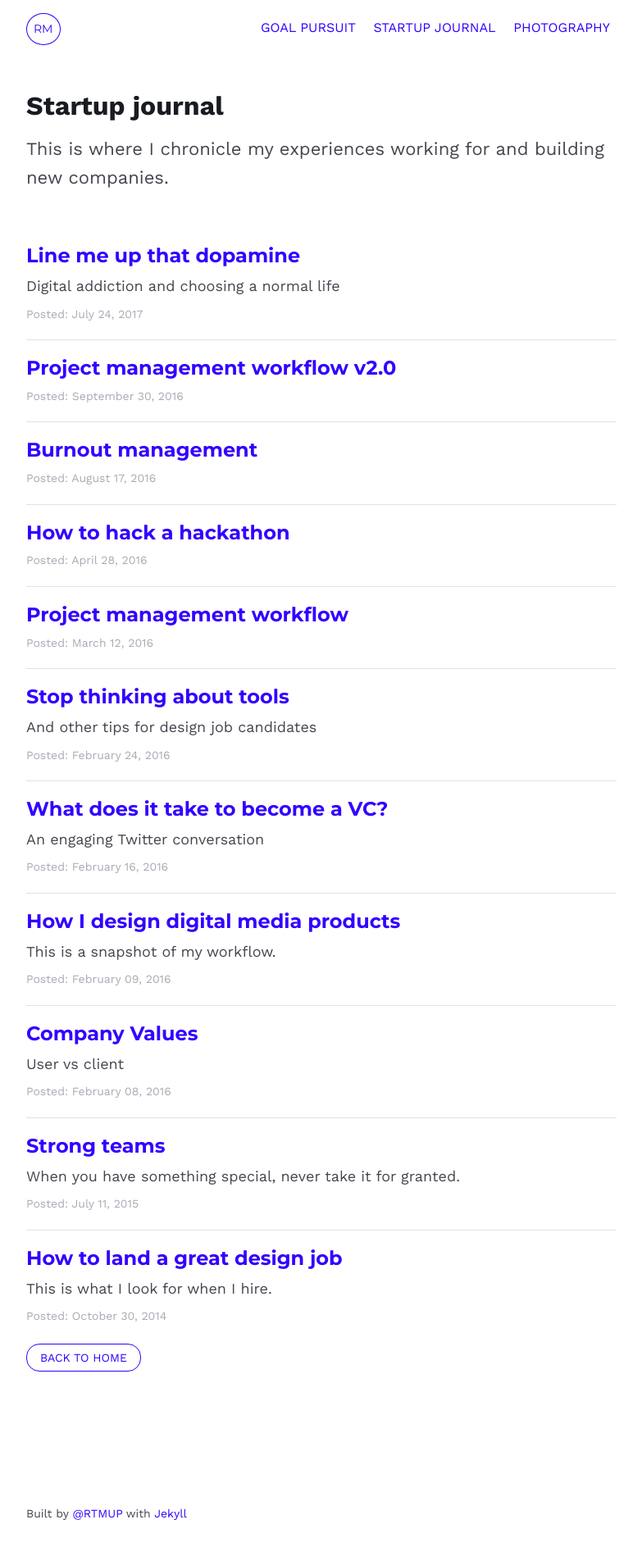
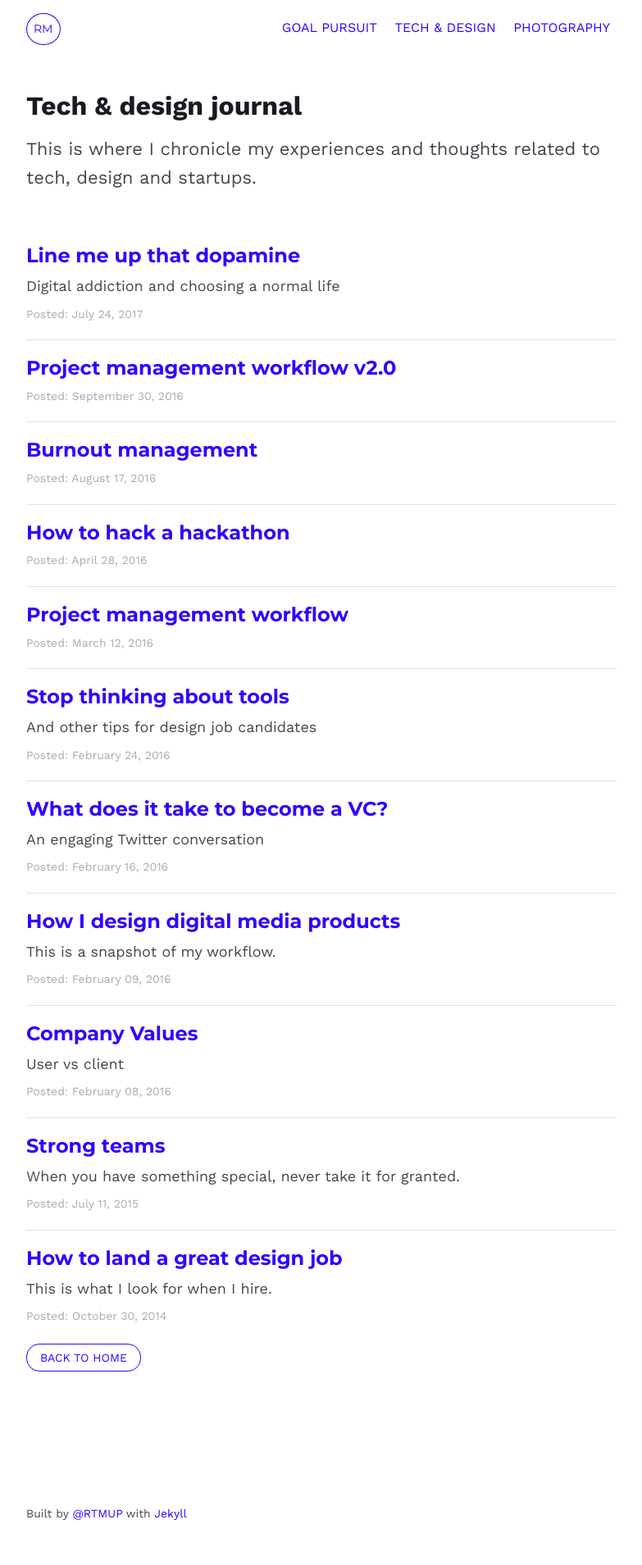
Before and after one commit to mcknightlabs/rtmup, a Jekyll site: the page built from tech-design.html, in a window 1280 px wide. Shown: the whole page at 82% size, without its empty margins (248-1031 px from the left). Built offline with Jekyll 4.4.1, drawn with Linux system fonts in a browser that asks for light colours.

Commit message:
updates startup journal title

```diff
--- a/_includes/nav-desktop.html
+++ b/_includes/nav-desktop.html
@@ -5,7 +5,7 @@
 			<a href="{{ site.github.url }}/goals.html" class="{% if page.url == '/goals.html' %}current{% endif %}">Goal pursuit</a>
 		</li>
 		<li>
-			<a href="{{ site.github.url }}/tech-design.html" class="{% if page.url == '/tech-design.html' %}current{% endif %}">Startup journal</a>
+			<a href="{{ site.github.url }}/tech-design.html" class="{% if page.url == '/tech-design.html' %}current{% endif %}">Tech &amp; design</a>
 		</li>
 		<li>
 			<a href="{{ site.github.url }}/photography.html">Photography</a>
--- a/_includes/nav-mobile.html
+++ b/_includes/nav-mobile.html
@@ -4,7 +4,7 @@
 			<a href="{{ site.url }}/goals.html" class="{% if page.url == '/goals.html' %}current{% endif %} menu-link">Goal pursuit</a>
 		</li>
 		<li>
-			<a href="{{ site.url }}/tech-design.html" class="{% if page.url == '/tech-design.html' %}current{% endif %} menu-link">Startup journal</a>
+			<a href="{{ site.url }}/tech-design.html" class="{% if page.url == '/tech-design.html' %}current{% endif %} menu-link">Tech &amp; design</a>
 		</li>
 		<li>
 			<a href="{{ site.github.url }}/photography.html">Photography</a>
--- a/tech-design.html
+++ b/tech-design.html
@@ -3,8 +3,8 @@ layout: default
 ---
 
 <section class="article-section">
-	<h1>Startup journal</h1>
-	<p class="page-description">This is where I chronicle my experiences working for and building new companies.</p>
+	<h1>Tech &amp; design journal</h1>
+	<p class="page-description">This is where I chronicle my experiences and thoughts related to tech, design and startups.</p>
 	<ul class="article-list">
 		{% for tech in site.categories.tech %}
 		<li>
```
